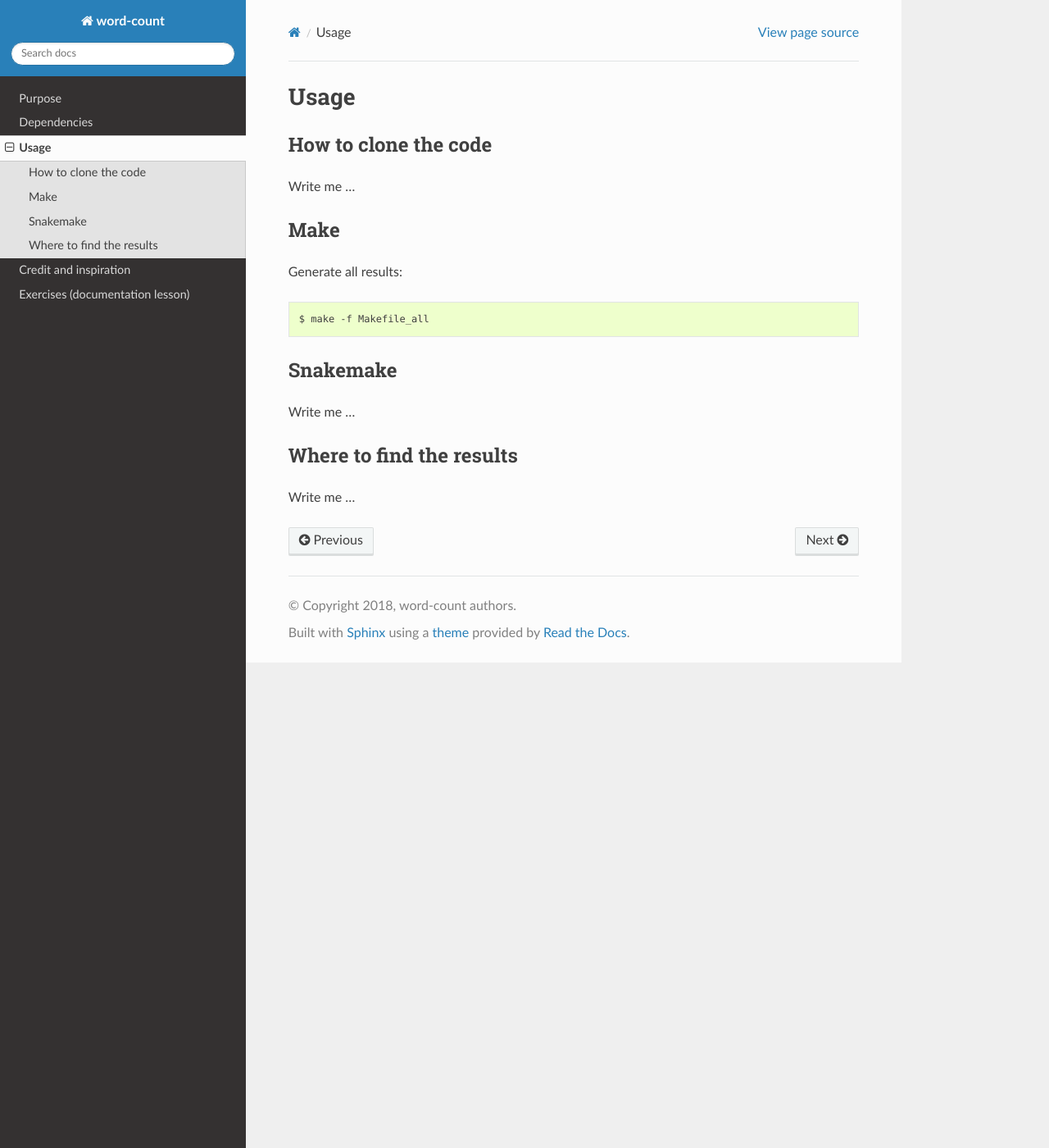
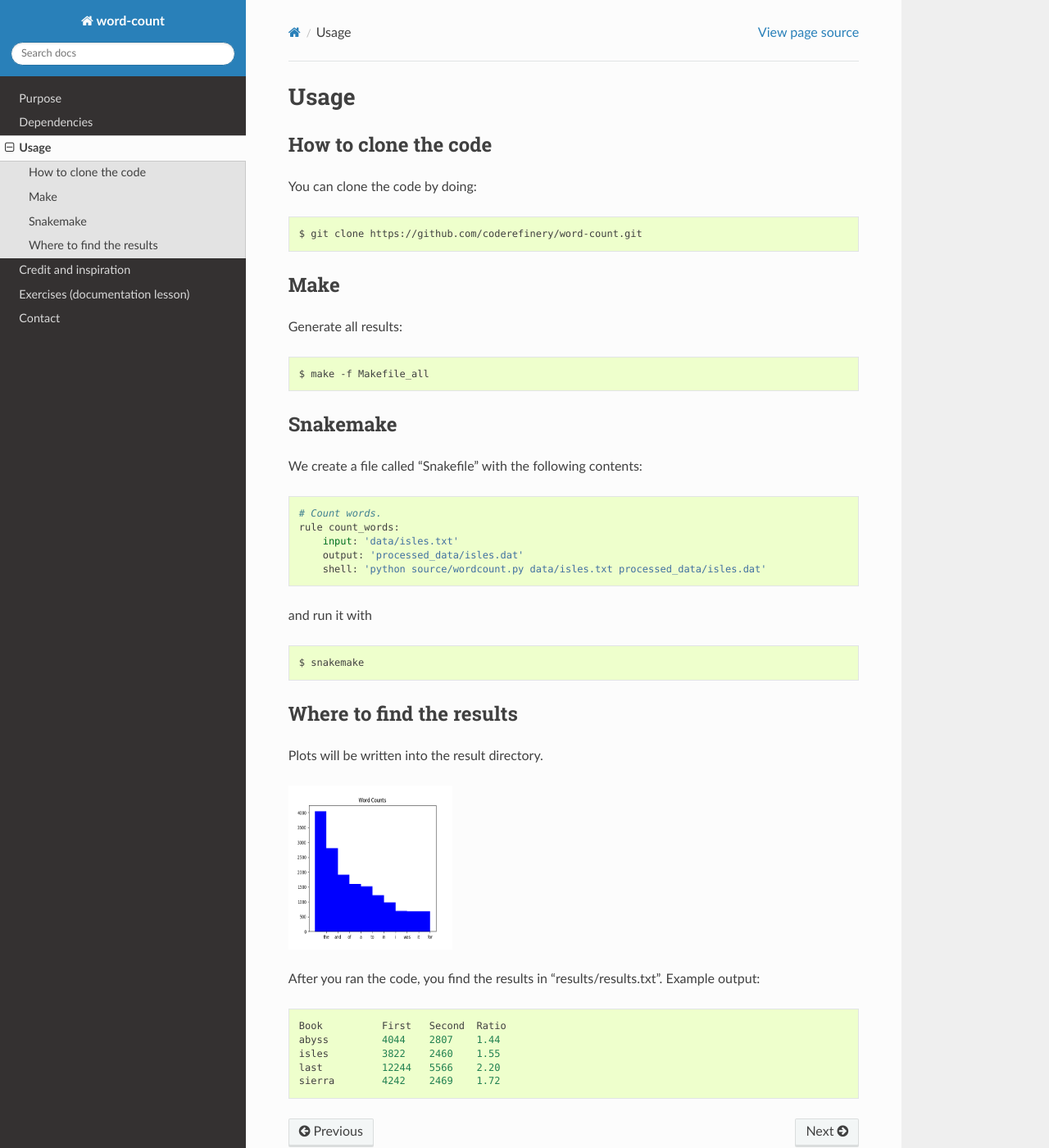
Before and after one commit to zenBen/word-count, a Sphinx documentation site: the page built from doc/usage.rst, in a window 1280 px wide and 1400 px high. Shown: the whole window at 82% size. Built offline with Sphinx 7.4.7 and the Read the Docs theme 2.0.0, drawn with Linux system fonts in a browser that asks for light colours.

Commit message:
contributions from participants of the Reykjavik workshop

```diff
--- /dev/null
+++ b/doc/contact.rst
@@ -0,0 +1,6 @@
+Contact
+=======
+
+To get help or report bugs, please create an issue on the project repository:
+
+	https://github.com/coderefinery/word-count
--- a/doc/index.rst
+++ b/doc/index.rst
@@ -15,3 +15,4 @@
    usage.rst
    credit.rst
    exercises.rst
+   contact.rst
--- a/doc/purpose.rst
+++ b/doc/purpose.rst
@@ -3,7 +3,7 @@
 Purpose
 =======
 
-Write me ...
+*word-count* computes the number of occurences of each word in an input text document and performs a statistical analysis on the result.
 
 
 Zipf's law
--- a/doc/usage.rst
+++ b/doc/usage.rst
@@ -7,7 +7,11 @@ Usage
 How to clone the code
 ---------------------
 
-Write me ...
+You can clone the code by doing:
+
+::
+
+  $ git clone https://github.com/coderefinery/word-count.git
 
 
 Make
@@ -23,10 +27,39 @@ Generate all results:
 Snakemake
 ---------
 
-Write me ...
+We create a file called "Snakefile" with the following contents:
+
+::
+
+  # Count words.
+  rule count_words:
+      input: 'data/isles.txt'
+      output: 'processed_data/isles.dat'
+      shell: 'python source/wordcount.py data/isles.txt processed_data/isles.dat'
+
+and run it with
+
+::
+
+  $ snakemake
 
 
 Where to find the results
 -------------------------
 
-Write me ...
+Plots will be written into the result directory.
+
+.. image:: pics/abyss.png
+   :width: 200px
+   :height: 200px
+
+After you ran the code, you find the results in "results/results.txt".
+Example output:
+
+::
+
+  Book		First	Second	Ratio
+  abyss		4044	2807	1.44
+  isles		3822	2460	1.55
+  last		12244	5566	2.20
+  sierra	4242	2469	1.72
```
Also changed, not shown: doc/tree_structure.rst (added, +40 -0 lines), doc/pics/abyss.png (added).
